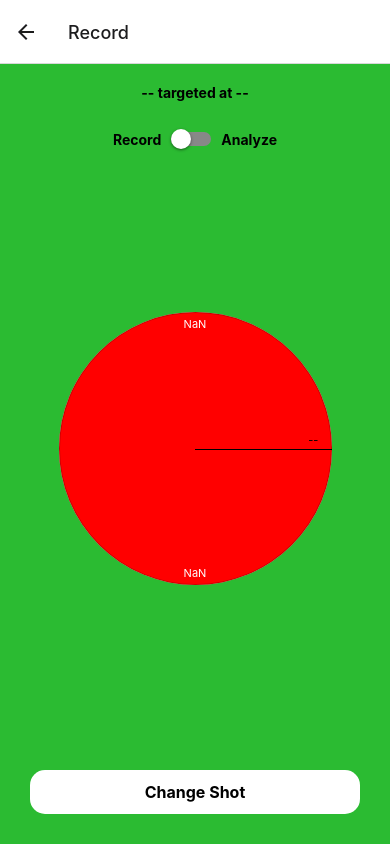
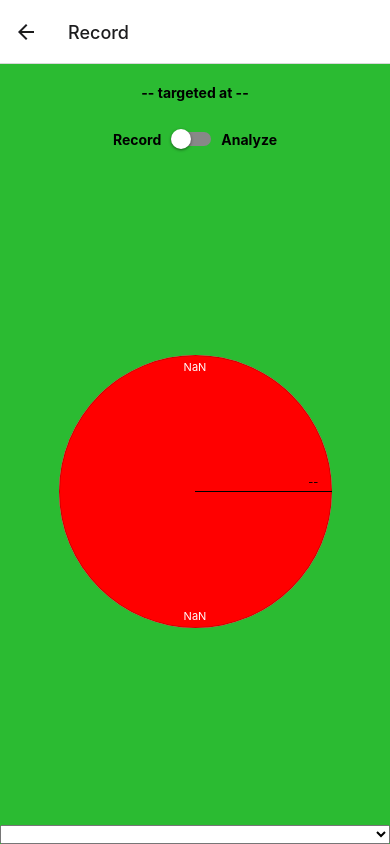
Before and after one commit to abretz47/foresight, a React Native app: screen /Record in a window 390 px wide. Built offline with nearby package versions, Linux system fonts and the light colour scheme.

Commit message:
Replace Change Shot button with Picker on Record page
Co-authored-by: abretz47 <16169560+abretz47@users.noreply.github.com>

```diff
--- a/src/pages/Record.tsx
+++ b/src/pages/Record.tsx
@@ -1,9 +1,10 @@
 import React, { Component } from 'react';
 import { TouchableOpacity, Text, View, Dimensions, Switch } from 'react-native';
+import { Picker } from '@react-native-picker/picker';
 import Modal from 'react-native-modal';
 import { styles } from '../styles/styles';
 import * as DB from '../data/db';
-import { DataPoint } from '../data/db';
+import { DataPoint, ShotProfile } from '../data/db';
 import { RecordNavigationProp, RecordRouteProp } from '../types/navigation';
 
 interface Props {
@@ -27,6 +28,8 @@ interface State {
   shotX: number | string;
   shotY: number | string;
   data: DataPoint[];
+  shots: ShotProfile[];
+  selectedShot: number;
   shotId: string;
   calledFrom: string;
   containerWidth: number;
@@ -67,6 +70,8 @@ export default class Record extends Component<Props, State> {
       shotX: '',
       shotY: '',
       data: [],
+      shots: [],
+      selectedShot: 0,
       shotId: route.params?.id ?? '--',
       calledFrom: route.params?.calledFrom ?? 'Default',
       containerWidth: 0,
@@ -99,6 +104,7 @@ export default class Record extends Component<Props, State> {
         },
         () => {
           this.loadData(shotId);
+          this.loadShots();
         }
       );
     });
@@ -165,9 +171,40 @@ export default class Record extends Component<Props, State> {
     });
   };
 
+  loadShots = () => {
+    const user = this.props.route.params?.user ?? '';
+    DB.getShotProfile(user, (shots) => {
+      const { shotId } = this.state;
+      const selectedShot = Math.max(0, shots.findIndex((s) => s.id === shotId));
+      this.setState({ shots, selectedShot });
+    });
+  };
+
+  selectionChange = (index: number) => {
+    const selection = this.state.shots[index];
+    if (!selection) return;
+    const { containerWidth, containerHeight } = this.state;
+    const missDiameter = Math.min(containerWidth * CIRCLE_SIZE_RATIO, containerHeight * MAX_CIRCLE_HEIGHT_RATIO);
+    const targetRadius = selection.targetRadius;
+    const missRadius = selection.missRadius;
+    this.setState(
+      {
+        selectedShot: index,
+        shotId: selection.id,
+        shotName: selection.name,
+        targetDistance: selection.distance,
+        targetRadius,
+        missRadius,
+        targetRadiusPx: Math.round(missDiameter * ((Number(targetRadius) || 1) / (Number(missRadius) || 1))) / 2,
+        missRadiusPx: Math.round(missDiameter) / 2,
+      },
+      () => {
+        this.loadData(selection.id);
+      }
+    );
+  };
+
   render() {
-    const { navigate } = this.props.navigation;
-    const user = this.props.route.params?.user ?? '';
     return (
       <View style={styles.template}>
         <View style={styles.row}>
@@ -353,17 +390,17 @@ export default class Record extends Component<Props, State> {
             })}
         </TouchableOpacity>
         <View style={styles.buttonRow}>
-          <TouchableOpacity
-            style={styles.buttonContainer}
-            onPress={() =>
-              navigate('RecordDetails', {
-                calledFrom: this.state.calledFrom,
-                user,
-              })
-            }
+          <Picker
+            selectedValue={this.state.selectedShot}
+            style={{ flex: 1, color: 'black' }}
+            onValueChange={(itemValue) => {
+              this.selectionChange(Number(itemValue));
+            }}
           >
-            <Text style={styles.buttonLabel}>Change Shot</Text>
-          </TouchableOpacity>
+            {this.state.shots.map((shot, index) => (
+              <Picker.Item label={shot.name} value={index} key={shot.id} />
+            ))}
+          </Picker>
         </View>
         <Modal isVisible={this.state.modalVisible}>
           <View style={styles.modalContent}>
```
